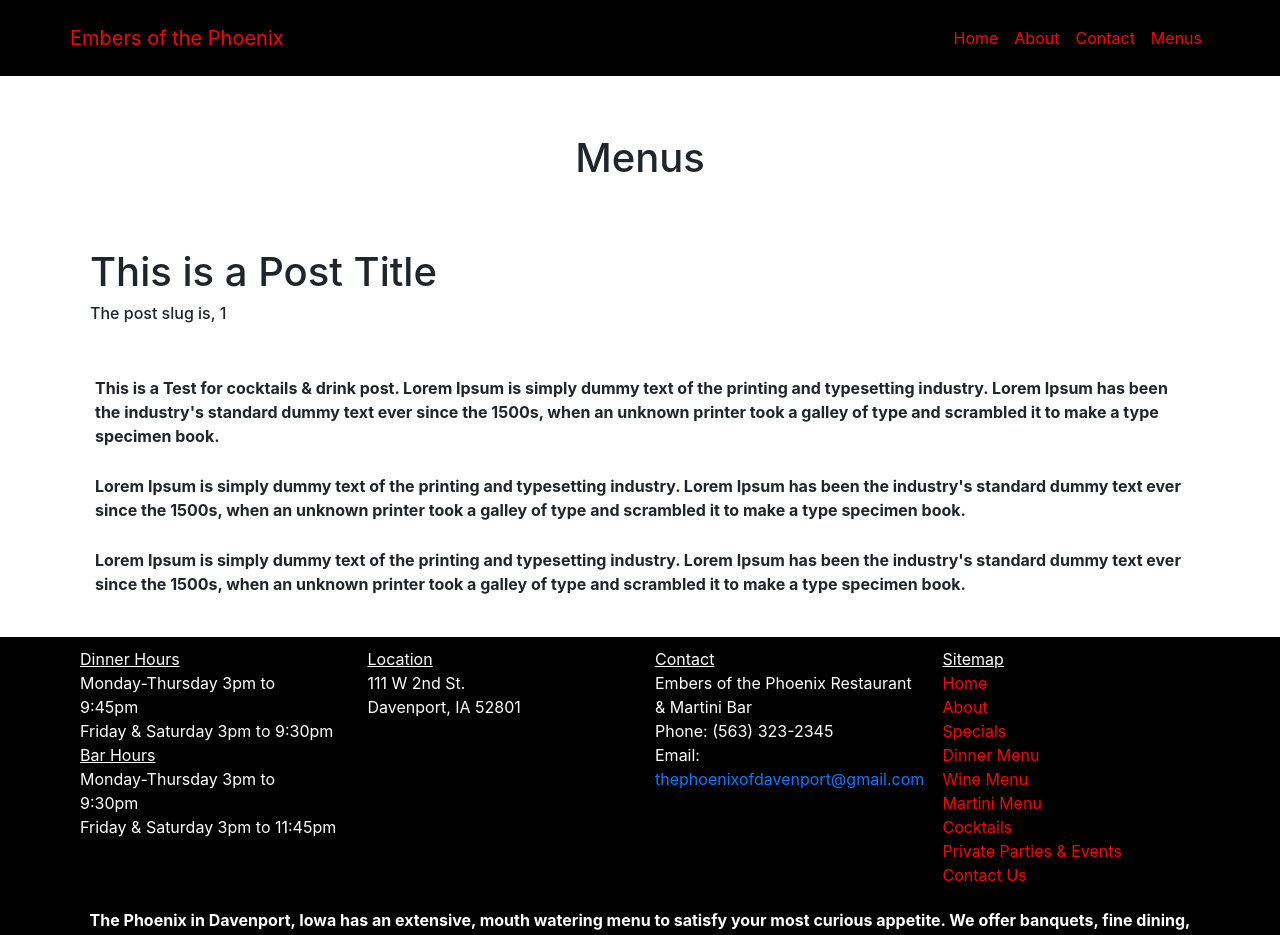
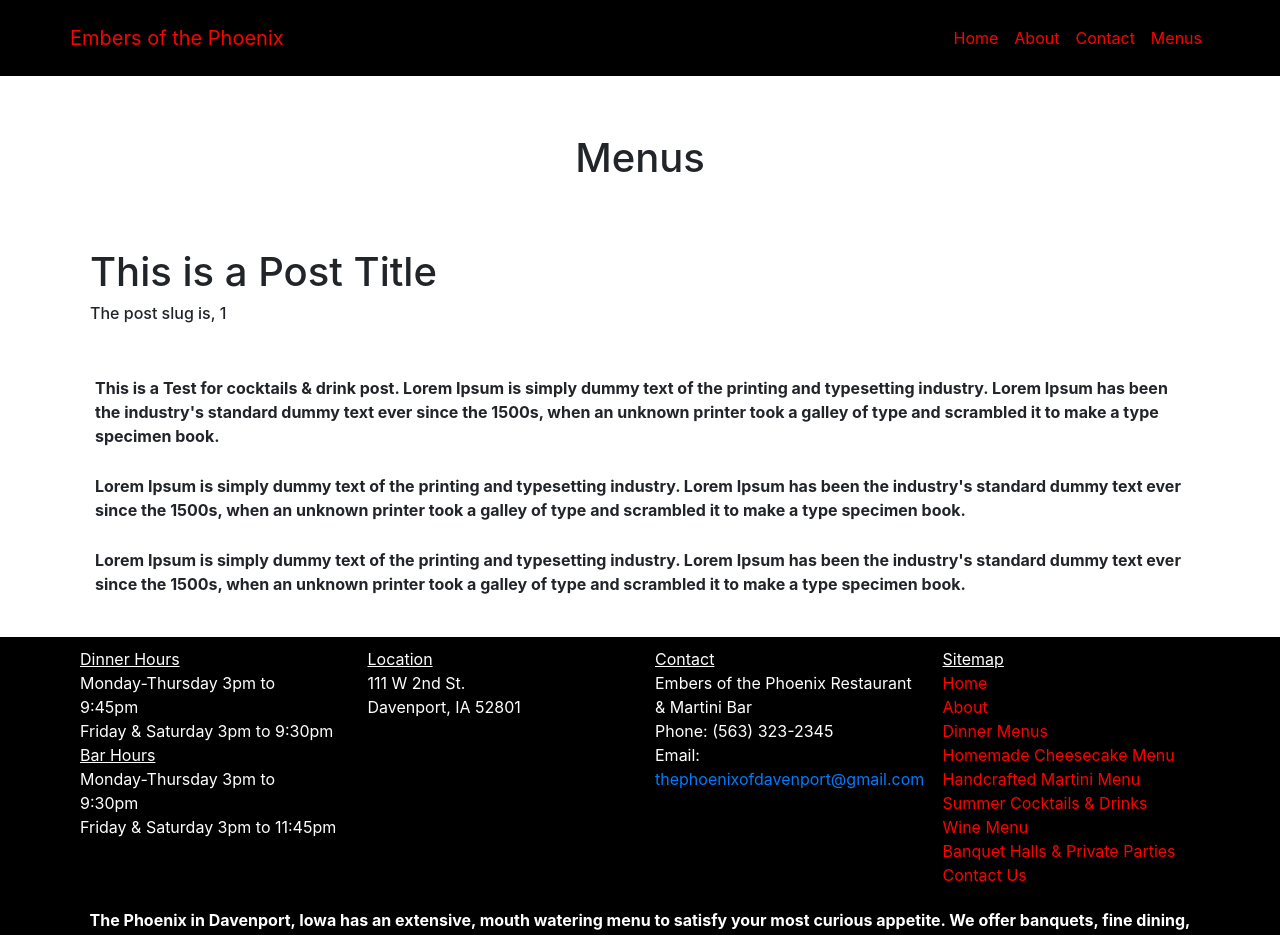
Before and after one commit to Anesiwa/New-Clothing-Store, a React (Create React App) app in the folder react-multi-page-website/: page /blog/1 in a window 1280 px wide. Shown: the top 935 px of the page. Built offline with nearby package versions, Linux system fonts and the light colour scheme.

Commit message:
Updated Footer links to better match new Menu/blog page

```diff
--- a/react-multi-page-website/src/components/Footer.jsx
+++ b/react-multi-page-website/src/components/Footer.jsx
@@ -59,22 +59,22 @@ export default function Footer() {
                       <a href="./">About</a>
                     </li>
                     <li>
-                      <a href="./">Specials</a>
+                      <a href="./">Dinner Menus</a>
                     </li>
                     <li>
-                      <a href="./">Dinner Menu</a>
+                      <a href="./">Homemade Cheesecake Menu</a>
+                    </li>
+                    <li>
+                      <a href="./">Handcrafted Martini Menu</a>
+                    </li>
+                    <li>
+                      <a href="./">Summer Cocktails & Drinks</a>
                     </li>
                     <li>
                       <a href="./">Wine Menu</a>
                     </li>
                     <li>
-                      <a href="./">Martini Menu</a>
-                    </li>
-                    <li>
-                      <a href="./">Cocktails</a>
-                    </li>
-                    <li>
-                      <a href="./">Private Parties & Events</a>
+                      <a href="./">Banquet Halls & Private Parties</a>
                     </li>
                     <li>
                       <a href="./">Contact Us</a>
```
